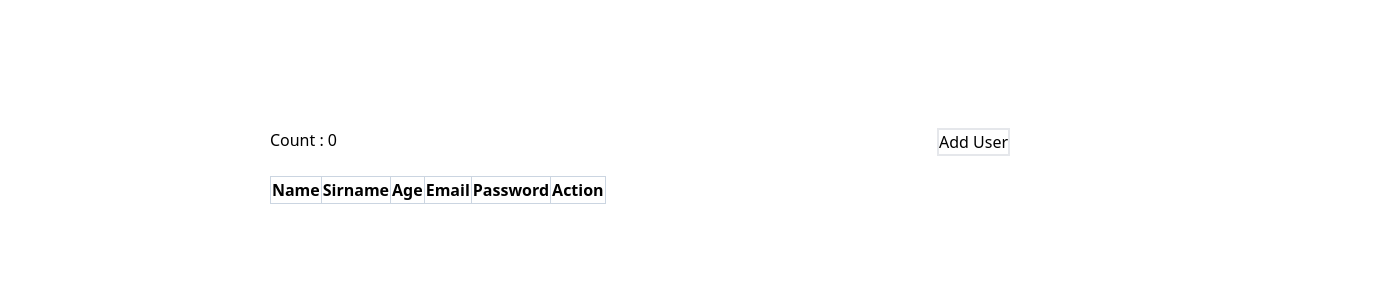
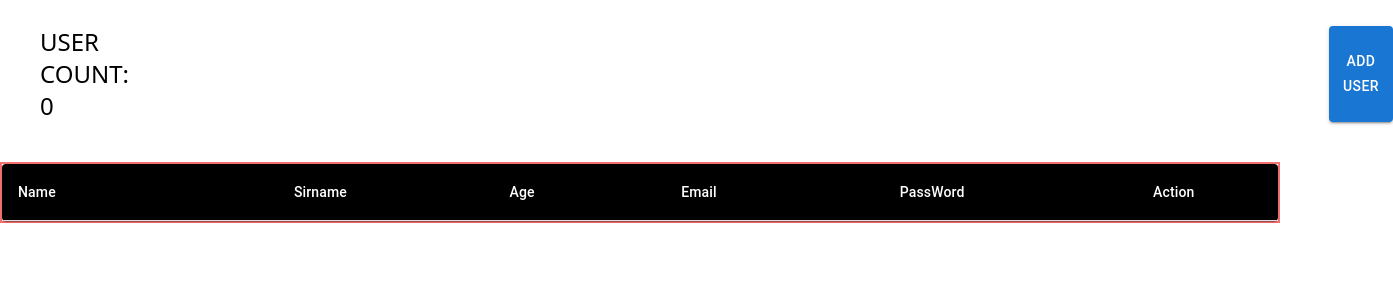
Before and after one commit to appnoxRohit/form, a React (Create React App) app in the folder my-app/: page / in a window 1280 px wide. Shown: the top 300 px of the page, 1393 px wide, since content can reach past the window. Built offline with nearby package versions, Linux system fonts and the light colour scheme.

Commit message:
edit complete Modal complete UI improved

```diff
--- a/my-app/package.json
+++ b/my-app/package.json
@@ -3,7 +3,10 @@
   "version": "0.1.0",
   "private": true,
   "dependencies": {
+    "@emotion/react": "^11.13.3",
+    "@emotion/styled": "^11.13.0",
     "@material-tailwind/react": "^2.1.10",
+    "@mui/material": "^6.1.5",
     "@testing-library/jest-dom": "^5.17.0",
     "@testing-library/react": "^13.4.0",
     "@testing-library/user-event": "^13.5.0",
--- a/my-app/src/App.css
+++ b/my-app/src/App.css
@@ -1,7 +1,7 @@
 body{
-  margin-top: 10%;
-  display: flex;
-  justify-content: center;
-  align-items: center;
+  margin-top: 2%;
+  /* display: flex; */
+  /* justify-content: center;
+  align-items: center; */
 
 }
--- a/my-app/src/Main.js
+++ b/my-app/src/Main.js
@@ -1,54 +1,122 @@
-import React, { useEffect, useState } from 'react';
+import React, { useState } from 'react';
+import Button from '@mui/material/Button';
+import { styled } from '@mui/material/styles';
+import Table from '@mui/material/Table';
+import TableBody from '@mui/material/TableBody';
+import TableCell, { tableCellClasses } from '@mui/material/TableCell';
+import TableContainer from '@mui/material/TableContainer';
+import TableHead from '@mui/material/TableHead';
+import TableRow from '@mui/material/TableRow';
+import Paper from '@mui/material/Paper';
+import { Modal } from '@mui/material';
+import Box from '@mui/material/Box';
+import Typography from '@mui/material/Typography';
 
+const StyledTableCell = styled(TableCell)(({ theme }) => ({
+  [`&.${tableCellClasses.head}`]: {
+    backgroundColor: theme.palette.common.black,
+    color: theme.palette.common.white,
+  },
+  [`&.${tableCellClasses.body}`]: {
+    fontSize: 14,
+  },
+}));
 
+const StyledTableRow = styled(TableRow)(({ theme }) => ({
+  '&:nth-of-type(odd)': {
+    backgroundColor: theme.palette.action.hover,
+  },
+  '&:last-child td, &:last-child th': {
+    border: 0,
+  },
+}));
 
-
-
-
-
-const AddUserForm = ({ onSubmit , formData}) => {
+const AddUserForm = ({ onSubmit, formData }) => {
   return (
-      <form className='border-2 border-red-500 rounded-lg'
+    <form
+      className='rounded-lg'
       onSubmit={(e) => {
         e.preventDefault();
         const formValues = {
           name: e.target.name.value,
           email: e.target.email.value,
           age: e.target.age.value,
-            sirname:e.target.sirname.value,
+          sirname: e.target.sirname.value,
           password: e.target.password.value,
-            action:e.target.action.value,
         };
         onSubmit(formValues); // Pass the data to the parent
       }}
     >
-
       <div>
         <label htmlFor="name">Name:</label>
-          <input type="text" id="name" name="name" placeholder='Name' defaultValue={formData.name} required />
+        <input
+          type="text"
+          id="name"
+          name="name"
+          placeholder="Name"
+          defaultValue={formData.name}
+          required
+          minLength={3} // Minimum length for name
+          maxLength={20} // Maximum length
+        />
       </div>
 
       <div>
         <label htmlFor="sirname">Sirname:</label>
-          <input type="text" id="sirname"  name="sirname" placeholder='Sirname'defaultValue={formData.sirname} />
+        <input
+          type="text"
+          id="sirname"
+          name="sirname"
+          placeholder="Sirname"
+          defaultValue={formData.sirname}
+          minLength={3} // Minimum length for sirname
+          maxLength={20}
+        />
       </div>
 
       <div>
         <label htmlFor="age">Age:</label>
-          <input type="number" id="age" name="age" placeholder=' Age' defaultValue={formData.age} required />
+        <input
+          type="number"
+          id="age"
+          name="age"
+          placeholder="Age"
+          defaultValue={formData.age}
+          required
+          min={18} // Minimum age should be 18
+          max={100} // Set max age if necessary
+        />
       </div>
 
       <div>
         <label htmlFor="email">Email:</label>
-          <input type="email" id="email" name="email" placeholder=' Email' defaultValue={formData.email} required />
+        <input
+          type="email"
+          id="email"
+          name="email"
+          placeholder="Email"
+          defaultValue={formData.email}
+          required
+          pattern="[a-z0-9._%+-]+@[a-z0-9.-]+\.[a-z]{2,}$" // Basic email pattern validation
+        />
       </div>
 
       <div>
-          <label htmlFor="password">PassWord:</label>
-          <input type="star" id="password" name="password" placeholder=' Password' defaultValue={formData.password} required />
+        <label htmlFor="password">Password:</label>
+        <input
+          type="password"
+          id="password"
+          name="password"
+          placeholder="Password"
+          defaultValue={formData.password}
+          required
+          minLength={6} // Password should have a minimum of 6 characters
+        />
       </div>
 
-        <button type="submit">Submit</button>
+      <Button variant="outlined" type="submit">
+        Submit
+      </Button>
     </form>
   );
 };
@@ -56,106 +124,134 @@ const AddUserForm = ({ onSubmit , formData}) => {
 const Main = () => {
 
 
+  const [isFormVisible, setIsFormVisible] = useState(false);
 
-    // function addUser() {
-    // }
 
-    const [isFormVisible, setIsFormVisible] = useState(false);
   const [users, setUsers] = useState([]);
   const [editIndex, setEditIndex] = useState(null);
+
   const [formData, setFormData] = useState({
     name: '',
     sirname: '',
     age: '',
     email: '',
-      password: ''
+    password: '',
   });
 
-    const handleEdit = (i) =>{
-      setEditIndex(i); //
-      setFormData(users[i]); // Pre-populate the form with the selected user's data
+  //using these to handle modal
+  const [open, setOpen] = useState(false);
+  const handleOpen = () => setOpen(true);
+  const handleClose = () => setOpen(false);
+
+  const handleEdit = (i) => {
+    setEditIndex(i);
+    setFormData(users[i]);
     setIsFormVisible(true);
-   }
-
-    const handleAddUser = (formData) =>{
-        setUsers([...users,formData]);
-        setIsFormVisible(false);
+    handleOpen();
   };
 
-    const handleAddOrUpdateUser = (formData) =>{
-      if(editIndex !==null){
-        const updateUsers=[...users];
-
-         updateUsers[editIndex]=formData;
+  const handleAddOrUpdateUser = (formData) => {
+    if (editIndex !== null) {
+      const updateUsers = [...users];
+      updateUsers[editIndex] = formData;
       setUsers(updateUsers);
       setEditIndex(null);
-      }else {
-        setUsers([...users,formData]);
+    } else {
+      setUsers([...users, formData]);
     }
-      setFormData({ name: '', sirname: '', age: '', email: '', password: '' }); // Reset form data
+    setFormData({ name: '', sirname: '', age: '', email: '', password: '' });
     setIsFormVisible(false);
-    }
+    handleClose(); // Close the modal after submission
+  };
 
   const handleDelete = (id) => {
-
-      const newList = users.filter((item, index)=>index !== id);
-      console.log("newlist", newList);
+    const newList = users.filter((item, index) => index !== id);
     setUsers(newList);
   };
 
-
+  //modal styling
+  const style = {
+    position: 'absolute',
+    top: '50%',
+    left: '50%',
+    transform: 'translate(-50%, -50%)',
+    width: 600, // Increased width
+    height: 'auto', // Allow height to adjust based on content
+    bgcolor: 'background.paper',
+    border: '2px solid #ccc', // Lighter border color
+    borderRadius: '12px', // Add rounded corners
+    boxShadow: '0px 4px 20px rgba(0, 0, 0, 0.1)', // Softer shadow effect
+    padding: '32px', // Larger padding
+  };
 
 
   return (
-    <div className='' >
-
-      <div className='flex space-x-[600px]   w-full'>
-        <span className=''>Count : {users.length}</span>
-        <button onClick={()=>setIsFormVisible(!isFormVisible)}
-                className='border-2 border-grey-200 rounded-1 flex-end'>
-                    {isFormVisible ? "cancel" : "Add User"} </button>
-
-      </div>
-      {isFormVisible && (
+    <div className="w-screen">
+      <div>
+        <Modal open={open} onClose={handleClose} aria-labelledby="modal-modal-title" aria-describedby="modal-modal-description">
+          <Box sx={style}>
+            <Typography id="modal-modal-title" variant="h6" component="h2">
+              {editIndex !== null ? 'Edit User' : 'Add User'}
+            </Typography>
             <AddUserForm onSubmit={handleAddOrUpdateUser} formData={formData} />
-      )}
-      <div className='table mt-5 flex-row'>
-      <table className="border-collapse border border-slate-400 ...">
-
-      <thead>
-        <tr>
-          <th className='border border-slate-300'>Name</th>
-          <th className='border border-slate-300'>Sirname</th>
-          <th className='border border-slate-300'>Age</th>
-          <th className='border border-slate-300'>Email</th>
-          <th className='border border-slate-300'>Password</th>
-          <th className='border border-slate-300'>Action</th>
-
-
-        </tr>
-      </thead>
-      <tbody>
-        {users.map((item, index) => (
-          <tr key={index}>
-            <td className='border border-slate-300'>{item.name}</td>
-            <td className='border border-slate-300'>{item.sirname}</td>
-            <td className='border border-slate-300'>{item.age}</td>
-            <td className='border border-slate-300'>{item.email}</td>
-            <td className='border border-slate-300'>{item.password}</td>
-            <td className='border border-slate-300'>
-            <button onClick={() => handleEdit(index)} className='btn border-2 border-grey-200 rounded-1'>
-                    Edit
-                  </button>
-              <button onClick={()=>handleDelete(index)} className=''>Delete</button></td>
-          </tr>
-        ))}
-      </tbody>
-    </table>
+          </Box>
+        </Modal>
       </div>
 
+      <div className="flex space-x-[1200px] w-full">
+        <span className="pl-10 text-2xl">USER COUNT: {users.length}</span>
+        <Button
+          onClick={() => {
+            setFormData({ name: '', sirname: '', age: '', email: '', password: '' });
+            setIsFormVisible(!isFormVisible);
+            handleOpen();
+          }}
+          variant="contained"
+        >
+          {isFormVisible ? 'Cancel' : 'Add User'}
+        </Button>
+      </div>
 
+      <div className="table w-full mt-10 border-2 border-red-400">
+        <TableContainer component={Paper}>
+
+          <Table sx={{ minWidth: 700 }} aria-label="customized table">
+            <TableHead>
+              <TableRow>
+                <StyledTableCell>Name</StyledTableCell>
+                <StyledTableCell align="center">Sirname</StyledTableCell>
+                <StyledTableCell align="center">Age</StyledTableCell>
+                <StyledTableCell align="center">Email</StyledTableCell>
+                <StyledTableCell align="center">PassWord</StyledTableCell>
+                <StyledTableCell align="center">Action</StyledTableCell>
+              </TableRow>
+            </TableHead>
+            <TableBody>
+              {users.map((item, index) => (
+                <StyledTableRow key={index}>
+                  <StyledTableCell component="th" scope="row">
+                    {item.name}
+                  </StyledTableCell>
+                  <StyledTableCell align="center">{item.sirname}</StyledTableCell>
+                  <StyledTableCell align="center">{item.age}</StyledTableCell>
+                  <StyledTableCell align="center">{item.email}</StyledTableCell>
+                  <StyledTableCell align="center">{item.password}</StyledTableCell>
+                  <StyledTableCell align="center">
+                    <Button variant="outlined" onClick={() => handleEdit(index)}>
+                      Edit
+                    </Button>
+                    <Button variant="outlined" onClick={() => handleDelete(index)}>
+                      Delete
+                    </Button>
+                  </StyledTableCell>
+                </StyledTableRow>
+              ))}
+            </TableBody>
+          </Table>
+        </TableContainer>
       </div>
-  )
-}
+    </div>
+  );
+};
 
-export default Main
+export default Main;
```
Also changed, not shown: 1 other file (tests, documents, lock files or other folders). Lines whose indentation alone changed are shown as unchanged.
